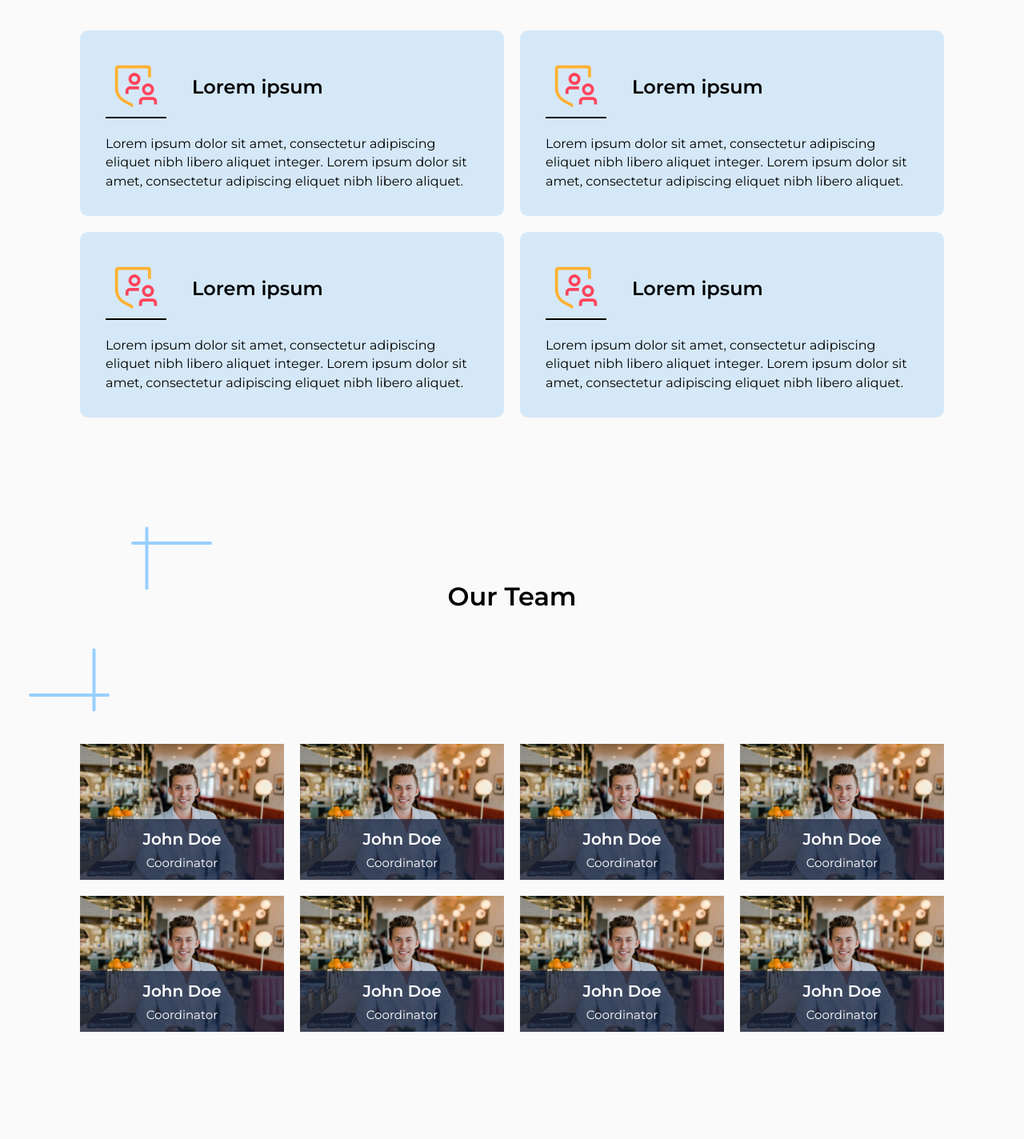
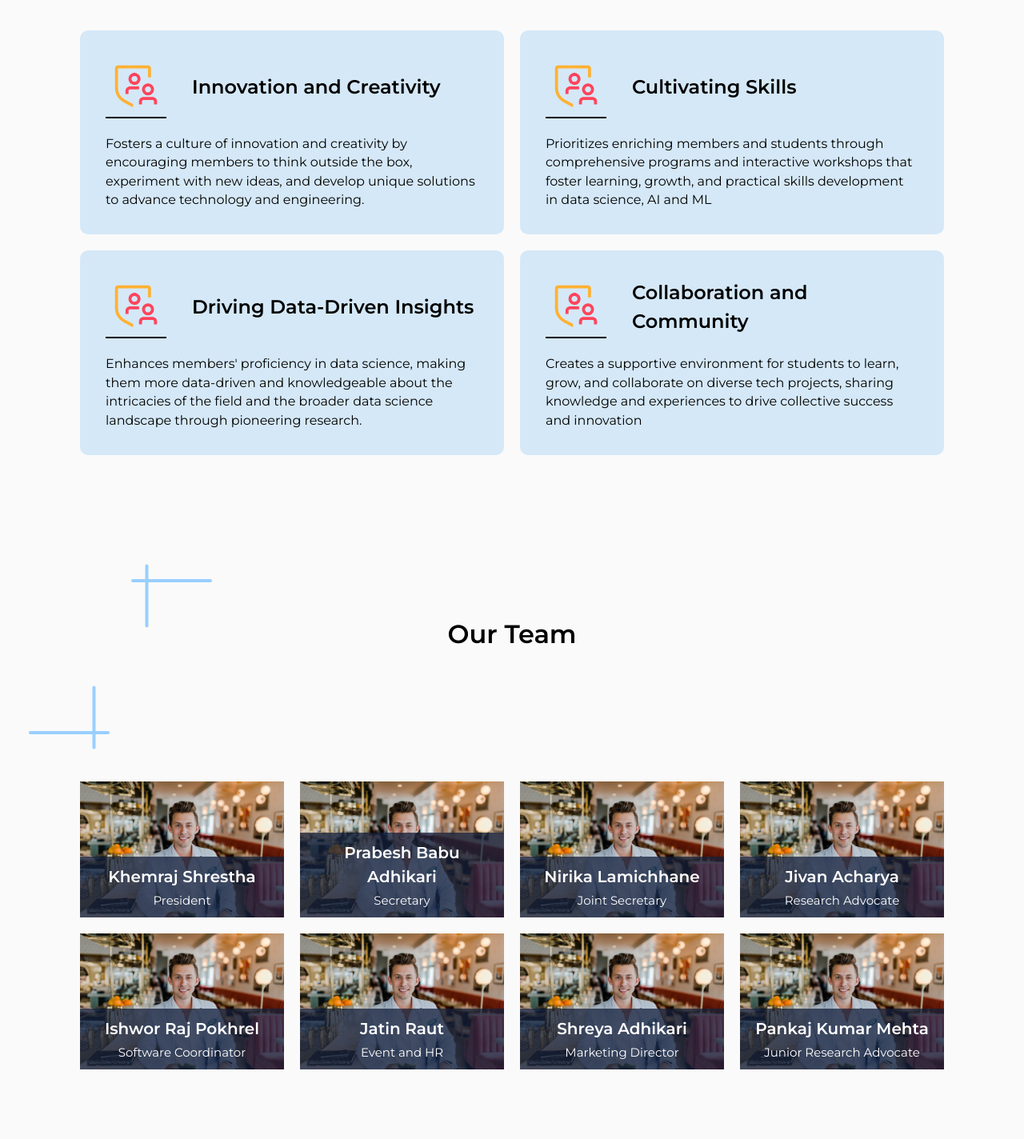
Before and after one commit to tensor-ioe/tensor-website, a React (Create React App) app: page / in a window 1280 px wide. Shown: the part 1170-2594 px from the top of the page at 80% size. Built offline with nearby package versions, Linux system fonts and the light colour scheme.

Commit message:
Updating data

```diff
--- a/src/pages/home/Home.js
+++ b/src/pages/home/Home.js
@@ -35,8 +35,11 @@ export default function Home() {
             adipiscing elit
           </h1>
           <h2 className="Home-hero-div-desc">
-            Imperdiet aliquam, quam amet aenean quis bibendum augue elementum.
-            Id id posuere ultrices sapien nisl.
+            Welcome to Tensor IOE Thapathali,a community where innovation meets
+            passion. Here, we are dedicated to empowering students with the
+            skills and knowledge to excel in the dynamic field of data
+            engineering. Our club brings together like-minded individuals who
+            are eager to learn, explore and create.
           </h2>
           <div className="Home-hero-div-buttons-container">
             <Link className="Home-hero-div-button-filled" to={"/apply"}>
@@ -64,31 +67,31 @@ export default function Home() {
         <SectionTitle title={"About Tensor"} />
         <div className="Home-about-content">
           <AboutCard
-            title={"Lorem ipsum"}
+            title={"Innovation and Creativity"}
             image={aboutCardImg}
             description={
-              "Lorem ipsum dolor sit amet, consectetur adipiscing eliquet nibh libero aliquet integer. Lorem ipsum dolor sit amet, consectetur adipiscing eliquet nibh libero aliquet."
+              "Fosters a culture of innovation and creativity by encouraging members to think outside the box, experiment with new ideas, and develop unique solutions to advance technology and engineering."
             }
           />
           <AboutCard
-            title={"Lorem ipsum"}
+            title={"Cultivating Skills"}
             image={aboutCardImg}
             description={
-              "Lorem ipsum dolor sit amet, consectetur adipiscing eliquet nibh libero aliquet integer. Lorem ipsum dolor sit amet, consectetur adipiscing eliquet nibh libero aliquet."
+              "Prioritizes enriching members and students through comprehensive programs and interactive workshops that foster learning, growth, and practical skills development in data science, AI and ML"
             }
           />
           <AboutCard
-            title={"Lorem ipsum"}
+            title={"Driving Data-Driven Insights"}
             image={aboutCardImg}
             description={
-              "Lorem ipsum dolor sit amet, consectetur adipiscing eliquet nibh libero aliquet integer. Lorem ipsum dolor sit amet, consectetur adipiscing eliquet nibh libero aliquet."
+              "Enhances members' proficiency in data science, making them more data-driven and knowledgeable about the intricacies of the field and the broader data science landscape through pioneering research."
             }
           />
           <AboutCard
-            title={"Lorem ipsum"}
+            title={"Collaboration and Community"}
             image={aboutCardImg}
             description={
-              "Lorem ipsum dolor sit amet, consectetur adipiscing eliquet nibh libero aliquet integer. Lorem ipsum dolor sit amet, consectetur adipiscing eliquet nibh libero aliquet."
+              "Creates a supportive environment for students to learn, grow, and collaborate on diverse tech projects, sharing knowledge and experiences to drive collective success and innovation"
             }
           />
         </div>
@@ -98,44 +101,45 @@ export default function Home() {
         <SectionTitle title={"Our Team"} />
         <div className="Home-team-content">
           <TeamPhoto
-            name={"John Doe"}
+            name={"Khemraj Shrestha"}
             image={"/images/member/team-member-photo-2.jpg"}
-            post={"Coordinator"}
+            post={"President"}
           />
           <TeamPhoto
-            name={"John Doe"}
+            name={"Prabesh Babu Adhikari"}
             image={"/images/member/team-member-photo-2.jpg"}
-            post={"Coordinator"}
+            post={"Secretary"}
           />
           <TeamPhoto
-            name={"John Doe"}
+            name={"Nirika Lamichhane"}
             image={"/images/member/team-member-photo-2.jpg"}
-            post={"Coordinator"}
+            post={"Joint Secretary"}
           />
           <TeamPhoto
-            name={"John Doe"}
+            name={"Jivan Acharya"}
             image={"/images/member/team-member-photo-2.jpg"}
-            post={"Coordinator"}
+            post={"Research Advocate"}
           />
           <TeamPhoto
-            name={"John Doe"}
+            name={"Ishwor Raj Pokhrel"}
             image={"/images/member/team-member-photo-2.jpg"}
-            post={"Coordinator"}
+            post={"Software Coordinator"}
           />
           <TeamPhoto
-            name={"John Doe"}
+            name={"Jatin Raut"}
             image={"/images/member/team-member-photo-2.jpg"}
-            post={"Coordinator"}
+            post={"Event and HR"}
           />
           <TeamPhoto
-            name={"John Doe"}
+            name={"Shreya Adhikari"}
             image={"/images/member/team-member-photo-2.jpg"}
-            post={"Coordinator"}
+            post={"Marketing Director"}
           />
+
           <TeamPhoto
-            name={"John Doe"}
+            name={"Pankaj Kumar Mehta"}
             image={"/images/member/team-member-photo-2.jpg"}
-            post={"Coordinator"}
+            post={"Junior Research Advocate"}
           />
         </div>
       </section>
```
